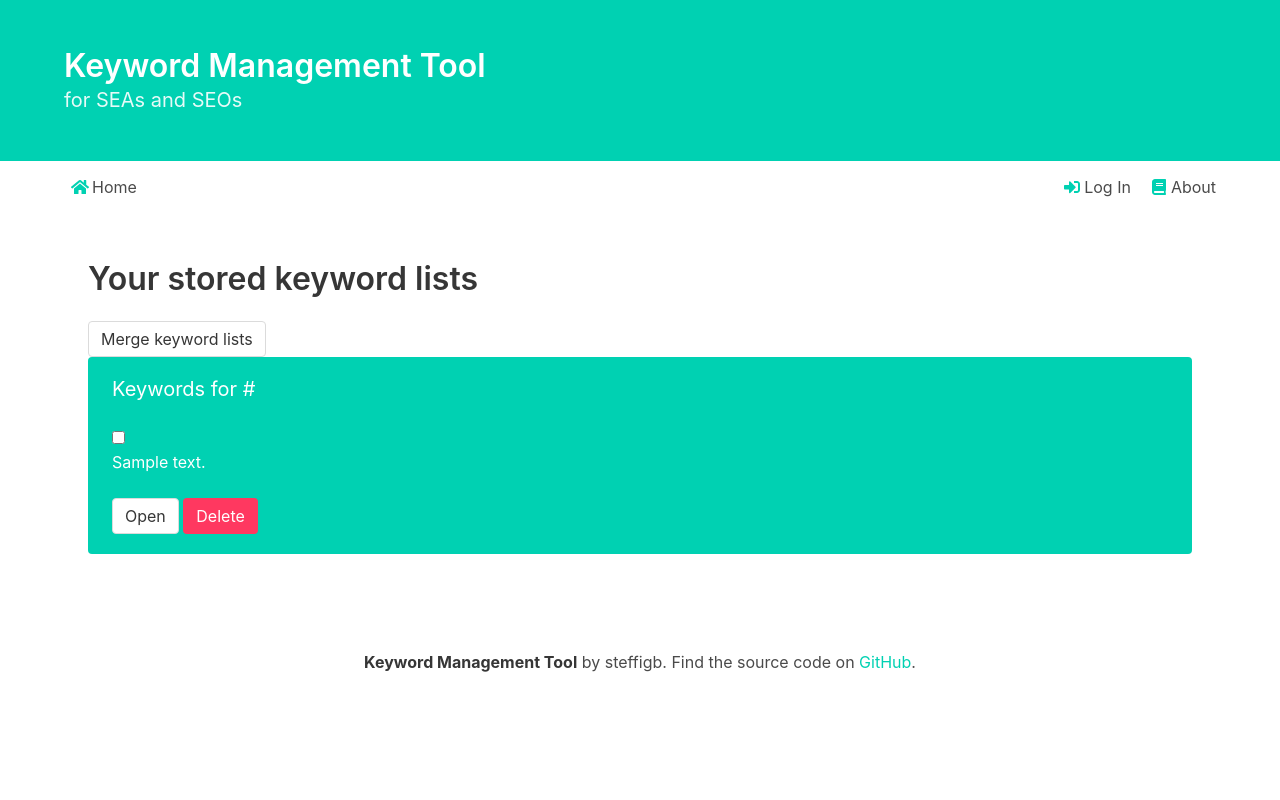
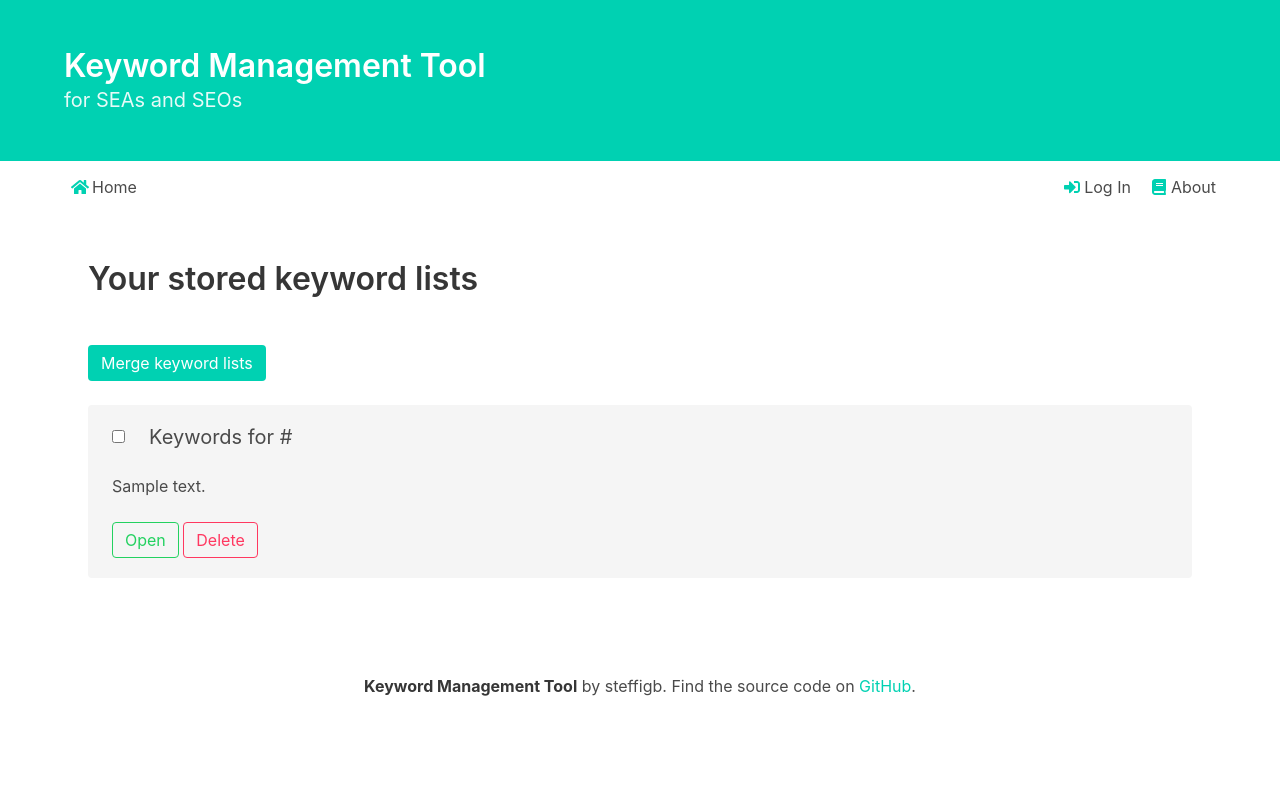
Before and after one commit to steffigb/keywordTool, a Django app: template keywords/templates/keywords/overview.html in a window 1280 px wide. Run offline with Django 3.2, Linux system fonts and the light colour scheme; the template is opened without the code that fills it: most values are stand-ins (such as "Sample title", 1, 10 or a date in 2020); some libraries are stand-ins or nearby versions.

Commit message:
Design refinements for keyword lists and list overview

```diff
--- a/accounts/templates/accounts/login.html
+++ b/accounts/templates/accounts/login.html
@@ -41,7 +41,7 @@
         <div class='control is-primary'>
           <input class='button is-primary' type='submit' value='Log In'>
         </div>
-        <p></p>
+        </br>
         <p>
           <strong>Don't have an account? <a class='has-text-primary'
             href='{% url 'signup' %}'>Create account</a></strong>
--- a/accounts/views.py
+++ b/accounts/views.py
@@ -28,7 +28,7 @@ def login_view(request):
             login(request, user)
             return HttpResponseRedirect(reverse('overview'))
         else:
-            return render(request, 'accounts/login.html', {'error':'Username and Passwords didn\'t match'})
+            return render(request, 'accounts/login.html', {'error':'Username and Password didn\'t match'})
     else:
         return render(request, 'accounts/login.html')
 
--- a/keywords/templates/keywords/overview.html
+++ b/keywords/templates/keywords/overview.html
@@ -2,15 +2,31 @@
 {% block content %}
 
 <section class='section'>
+  <header class='bd-header'>
+    <div class='bd-header-titles'>
+      <h1 class='title'>Your stored keyword lists</h1>
+    </br>
+    </div>
+  </header>
+
+
   <div class='container'>
-    <h1 class='title'>Your stored keyword lists</h1>
     <form method='POST' action='{% url 'list_merge' %}'>
       {% csrf_token %}
-      <button type='submit' class='button'>Merge keyword lists</button>
+      <button type='submit' class='button button is-primary'>Merge keyword lists</button>
+      <div>
+        </br>
+      </div>
       <div class='tile is-ancestor'>
         <div class='tile is-parent is-vertical'>
           {% for list in lists %}
-          <div class='tile is-child notification is-primary'>
+          <div
+          <div class='tile is-child notification'>
+            <div class='columns'>
+              <div class='column is-narrow'>
+                <input type='checkbox' name='list-{{list.id}}' />
+              </div>
+              <div class='column'>
                 <h3 class='subtitle'>
                   Keywords for
                   {% if 'http' in list.url %}
@@ -19,11 +35,12 @@
                   {{list.url}}
                   {% endif %}
                 </h3>
-            <input type='checkbox' name='list-{{list.id}}' />
+              </div>
+            </div>
             <p>{{list.description}}</p>
             <br/>
-            <a href='{% url 'list' list.id %}' class='button'>Open</a>
-            <a href='{% url 'list_delete' list.id %}' class='button is-danger'>Delete</a>
+            <a href='{% url 'list' list.id %}' class='button is-outlined is-success'>Open</a>
+            <a href='{% url 'list_delete' list.id %}' class='button is-outlined is-danger'>Delete</a>
           </div>
           {% endfor %}
         </div>
```
Also changed, not shown: keywords/templates/keywords/keywords-output.html (+8 -4 lines), db.sqlite3. Lines whose indentation alone changed are shown as unchanged.
